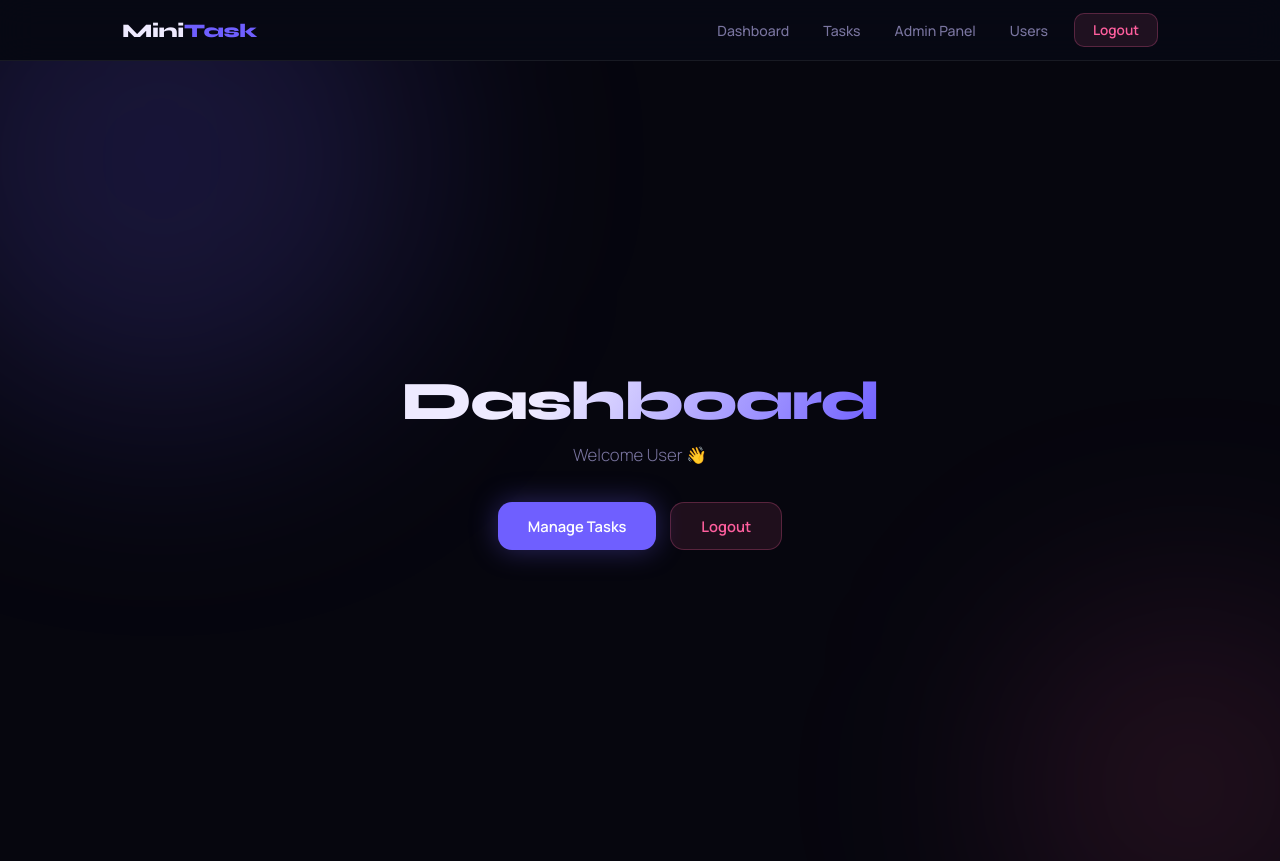
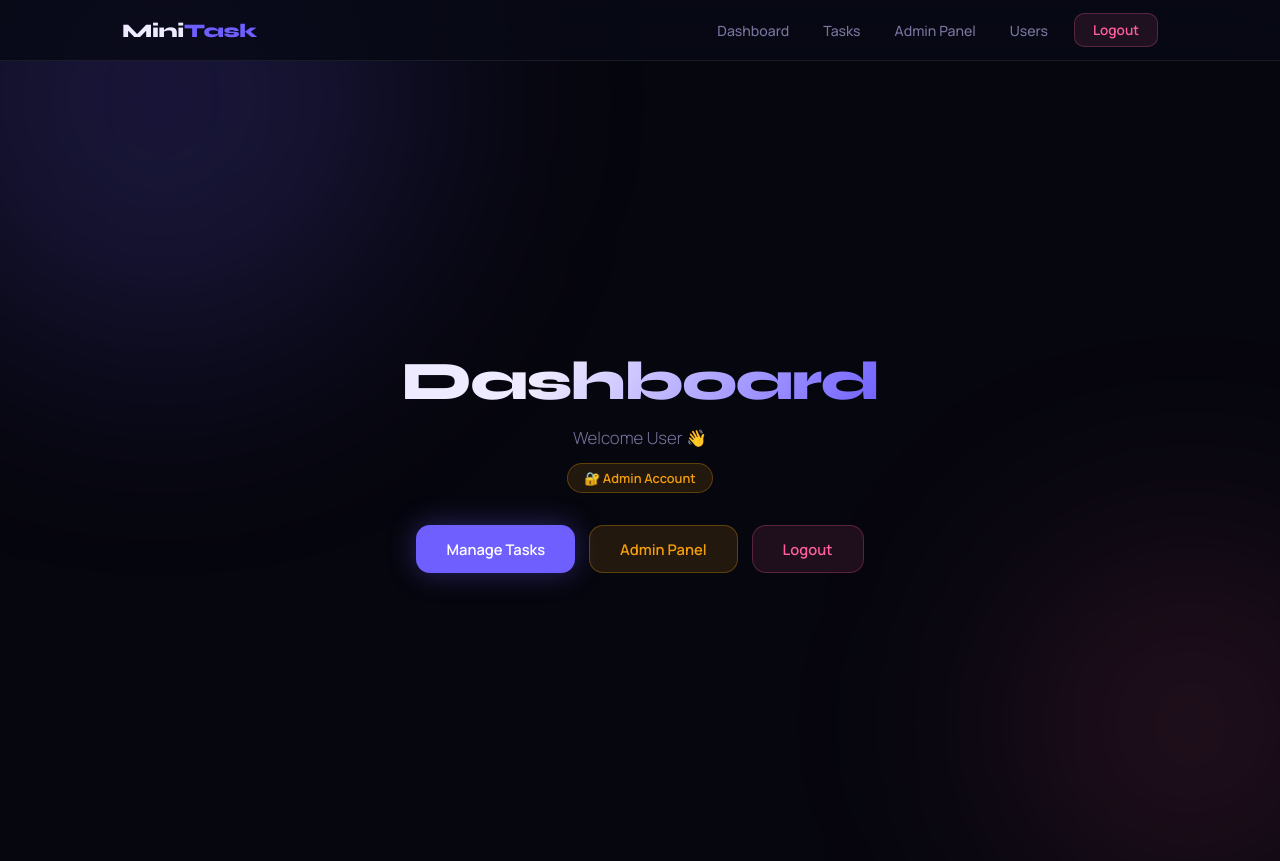
Before and after one commit to amaanpasha123/mini-task, a React (Vite) app in the folder client/: page /dashboard in a window 1280 px wide. Built offline with nearby package versions, Linux system fonts and the light colour scheme; sample sign-in values are in the browser's storage.

Commit message:
now tried again

```diff
--- a/client/src/pages/Dashboard.jsx
+++ b/client/src/pages/Dashboard.jsx
@@ -4,8 +4,11 @@ import "../styles/Dashboard.css";
 function Dashboard() {
     const navigate = useNavigate();
 
+    const role = localStorage.getItem("role");
+
     const handleLogout = () => {
         localStorage.removeItem("token");
+        localStorage.removeItem("role");
         navigate("/login");
     };
 
@@ -14,12 +17,22 @@ function Dashboard() {
             <h1>Dashboard</h1>
             <p>Welcome User 👋</p>
 
+            <p className="role-badge" data-role={role}>
+                {role === "admin" ? "🔐 Admin Account" : "👤 User Account"}
+            </p>
+
             <div className="buttonGroup">
                 <button onClick={() => navigate("/tasks")}>
                     Manage Tasks
                 </button>
 
-                <button onClick={handleLogout}>
+                {role === "admin" && (
+                    <button className="admin-btn" onClick={() => navigate("/admin")}>
+                        Admin Panel
+                    </button>
+                )}
+
+                <button className="logout-btn-dash" onClick={handleLogout}>
                     Logout
                 </button>
             </div>
--- a/client/src/styles/Dashboard.css
+++ b/client/src/styles/Dashboard.css
@@ -1,19 +1,17 @@
 @import url('https://fonts.googleapis.com/css2?family=Syne:wght@700;800&family=Manrope:wght@300;400;500;600&display=swap');
 
-/* ── Reset ── */
 *, *::before, *::after { box-sizing: border-box; margin: 0; padding: 0; }
 
-/* ── Tokens ── */
 :root {
   --bg:     #06060e;
   --accent: #6f5fff;
   --glow:   rgba(111, 95, 255, 0.4);
   --accent2:#ff5f9e;
+  --gold:   #f59e0b;
   --txt:    #eeeaff;
   --muted:  #7a75a0;
 }
 
-/* ── Page wrapper (matches your inline styles.container) ── */
 .container {
   position: relative;
   min-height: 100vh;
@@ -29,11 +27,10 @@
   padding: 40px 20px;
 }
 
-/* animated background glow orbs */
 .container::before,
 .container::after {
   content: '';
-  position: absolute;
+  position: fixed;
   border-radius: 50%;
   filter: blur(110px);
   pointer-events: none;
@@ -56,14 +53,13 @@
   to   { transform: translate(24px,16px) scale(1.07); }
 }
 
-/* ── h1 ── */
+/* ── Heading ── */
 .container h1 {
   position: relative;
   font-family: 'Syne', sans-serif;
   font-size: clamp(2rem, 6vw, 3.4rem);
   font-weight: 800;
   letter-spacing: -0.03em;
-  line-height: 1.1;
   background: linear-gradient(120deg, var(--txt) 30%, var(--accent));
   -webkit-background-clip: text;
   -webkit-text-fill-color: transparent;
@@ -71,8 +67,8 @@
   animation: fadeUp 0.5s ease 0.1s both;
 }
 
-/* ── welcome p ── */
-.container > p {
+/* ── Welcome text ── */
+.container > p:first-of-type {
   position: relative;
   margin-top: 12px;
   font-size: 1.05rem;
@@ -81,13 +77,37 @@
   animation: fadeUp 0.5s ease 0.2s both;
 }
 
-/* ── button group (matches your styles.buttonGroup) ── */
+/* ── Role badge ── */
+.role-badge {
+  position: relative;
+  margin-top: 14px !important;
+  font-size: 0.8rem !important;
+  font-weight: 600 !important;
+  padding: 5px 16px;
+  border-radius: 20px;
+  display: inline-block;
+  animation: fadeUp 0.5s ease 0.25s both;
+}
+
+.role-badge[data-role="admin"] {
+  background: rgba(245,158,11,0.12);
+  color: var(--gold);
+  border: 1px solid rgba(245,158,11,0.3);
+}
+
+.role-badge[data-role="user"] {
+  background: rgba(111,95,255,0.1);
+  color: var(--accent);
+  border: 1px solid rgba(111,95,255,0.25);
+}
+
+/* ── Button group ── */
 .buttonGroup {
   position: relative;
   display: flex;
   justify-content: center;
   gap: 14px;
-  margin-top: 36px;
+  margin-top: 32px;
   flex-wrap: wrap;
   animation: fadeUp 0.5s ease 0.35s both;
 }
@@ -105,7 +125,7 @@
 
 .buttonGroup button:active { transform: scale(0.96) !important; }
 
-/* Manage Tasks — primary */
+/* Manage Tasks — primary purple */
 .buttonGroup button:first-child {
   background: var(--accent);
   color: #fff;
@@ -117,15 +137,26 @@
   transform: translateY(-3px);
 }
 
-/* Logout — danger ghost */
-.buttonGroup button:last-child {
-  background: rgba(255,95,158,0.1);
-  color: var(--accent2);
-  border: 1px solid rgba(255,95,158,0.25);
+/* Admin Panel — gold */
+.admin-btn {
+  background: rgba(245,158,11,0.12) !important;
+  color: var(--gold) !important;
+  border: 1px solid rgba(245,158,11,0.3) !important;
 }
-.buttonGroup button:last-child:hover {
-  background: rgba(255,95,158,0.2);
-  transform: translateY(-3px);
+.admin-btn:hover {
+  background: rgba(245,158,11,0.22) !important;
+  transform: translateY(-3px) !important;
+}
+
+/* Logout — pink ghost */
+.logout-btn-dash {
+  background: rgba(255,95,158,0.1) !important;
+  color: var(--accent2) !important;
+  border: 1px solid rgba(255,95,158,0.25) !important;
+}
+.logout-btn-dash:hover {
+  background: rgba(255,95,158,0.2) !important;
+  transform: translateY(-3px) !important;
 }
 
 @keyframes fadeUp {
```
